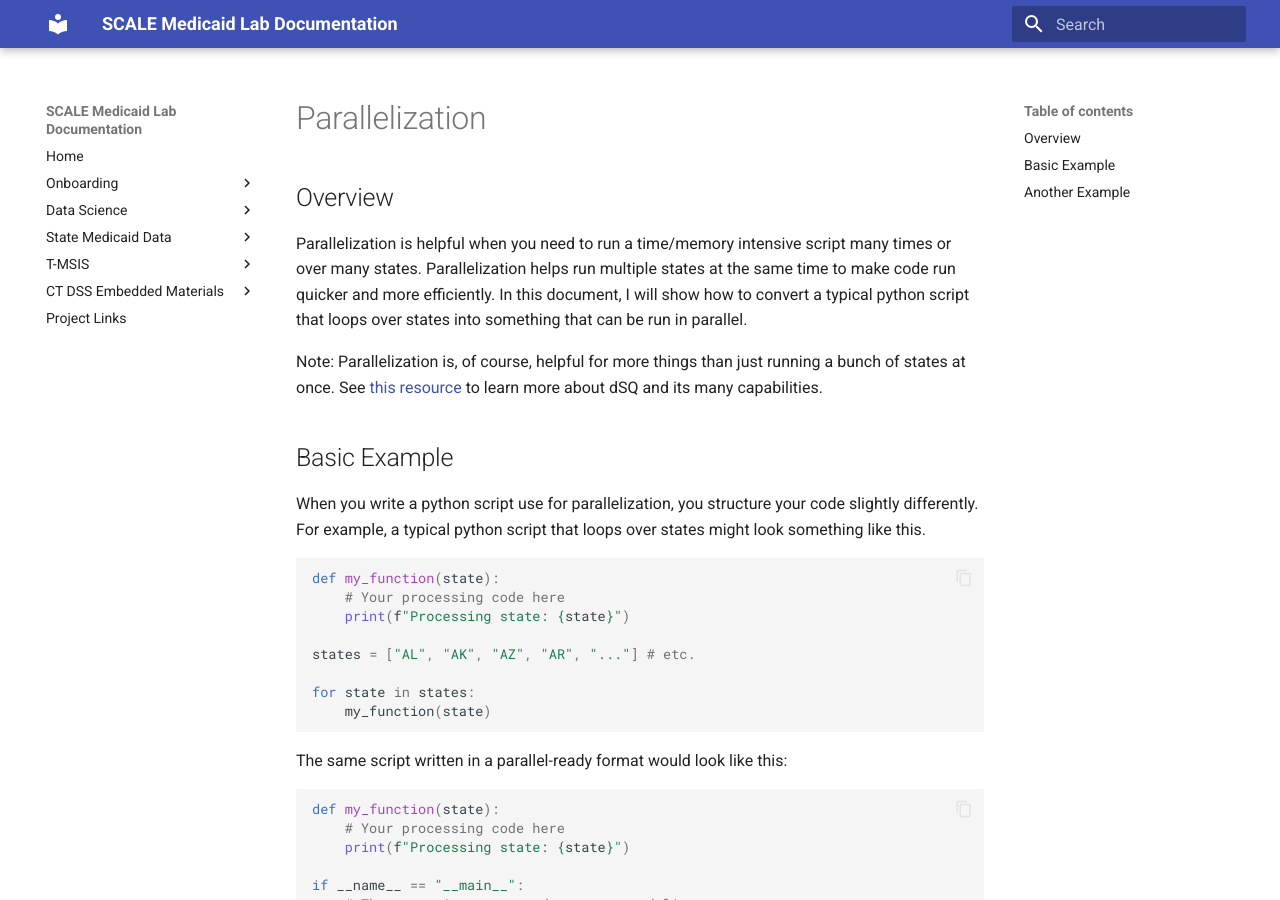
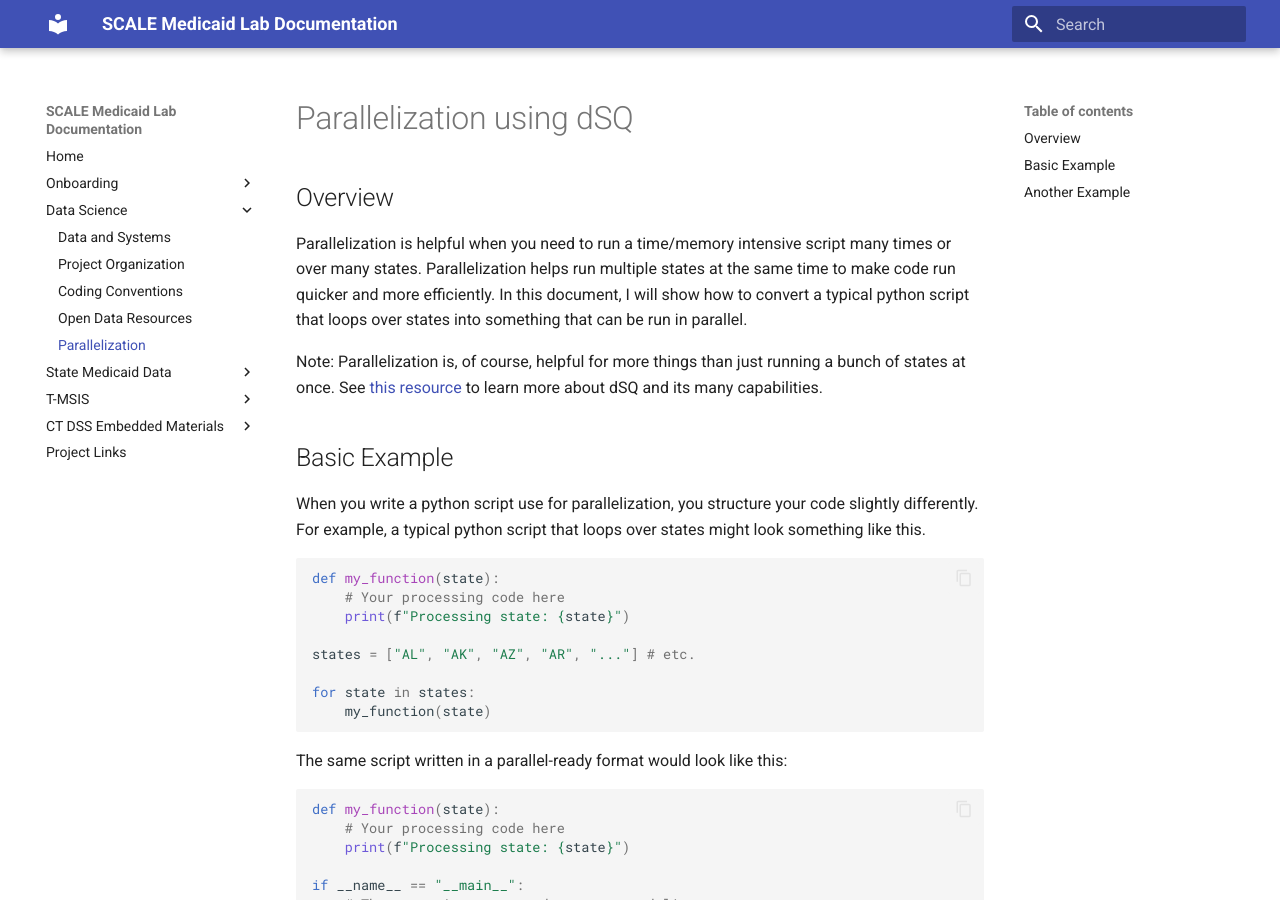
Before and after one commit to Yale-Medicaid/Documentation, an MkDocs documentation site: the page built from docs/data_science/parallelization.md, in a window 1280 px wide and 900 px high. Built offline with MkDocs 1.6.1 and Material for MkDocs 9.7.7, drawn with Linux system fonts in a browser that asks for light colours.

Commit message:
update yml

```diff
--- a/docs/data_science/parallelization.md
+++ b/docs/data_science/parallelization.md
@@ -1,4 +1,4 @@
-
+# Parallelization using dSQ
 ## Overview
 
 Parallelization is helpful when you need to run a time/memory intensive script many times or over many states.  Parallelization helps run multiple states at the same time to make code run quicker and more efficiently.  In this document, I will show how to convert a typical python script that loops over states into something that can be run in parallel.
--- a/mkdocs.yml
+++ b/mkdocs.yml
@@ -28,6 +28,7 @@ nav:
     - Project Organization: data_science/project_organization.md
     - Coding Conventions: data_science/coding_conventions.md
     - Open Data Resources: data_science/open_data_resources.md
+    - Parallelization: data_science/parallelization.md
   - State Medicaid Data:
     - State Medicaid Data Overview: state_data/state_medicaid_data.md
     - Working on the Yale Server: state_data/server_connect.md
```
